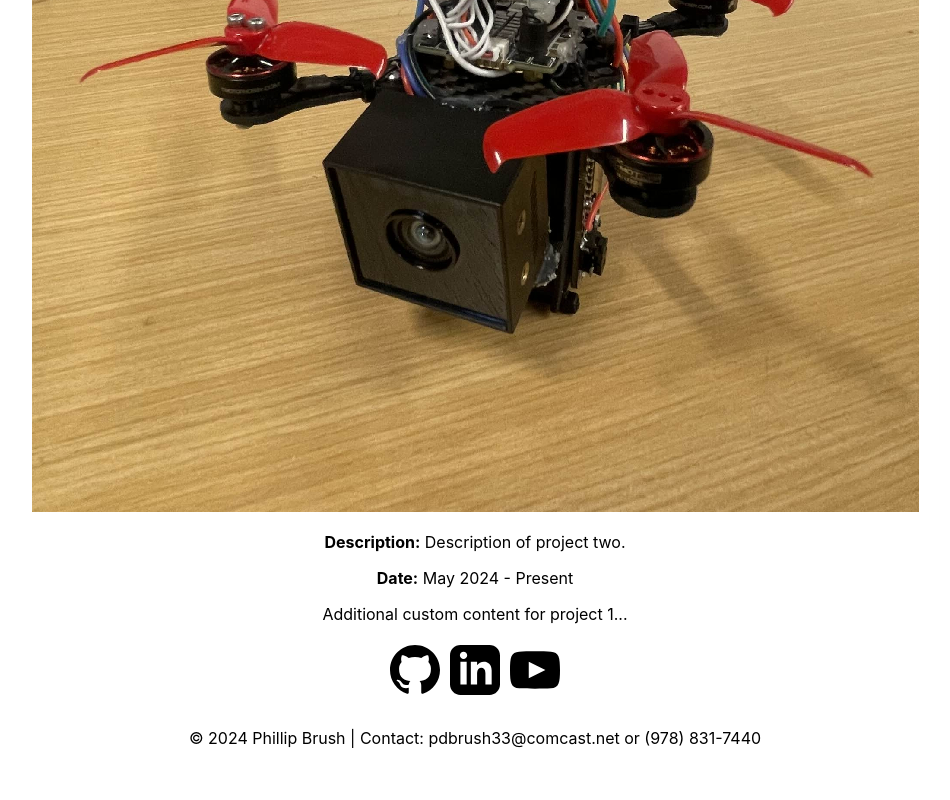
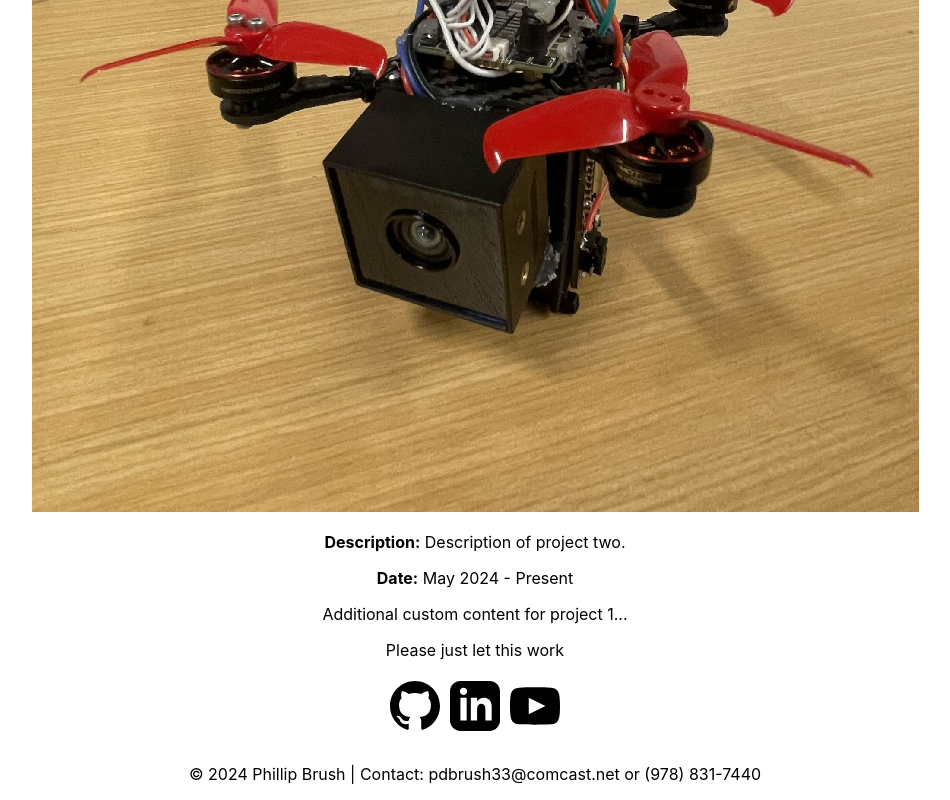
Before and after one commit to pbrush/pbrush.github.io, a React (Create React App) app in the folder my-portfolio/: page /projects/1 in a window 1280 px wide. Shown: the part 403-1203 px from the top of the page, without its empty margins (165-1115 px from the left). Before the commit the page ends 1167 px from the top, so only its background shows below. Built offline with nearby package versions, Linux system fonts and the light colour scheme.

Commit message:
clear cache

```diff
--- a/my-portfolio/package.json
+++ b/my-portfolio/package.json
@@ -1,7 +1,7 @@
 {
   "name": "my-portfolio",
   "version": "0.1.0",
-  "homepage": "https://pbrush.github.io/",
+  "homepage": "https://pbrush.github.io",
   "private": true,
   "dependencies": {
     "@testing-library/jest-dom": "^5.17.0",
--- a/my-portfolio/src/components/ProjectDetail.js
+++ b/my-portfolio/src/components/ProjectDetail.js
@@ -21,6 +21,7 @@ function ProjectDetail() {
           <p><strong>Description:</strong> {project.description}</p>
           <p><strong>Date:</strong> {project.date}</p>
           <p>Additional custom content for project 1...</p>
+          <p> Please just let this work</p>
         </div>
       ) : project.id === 2 ? (
         // Custom layout for project with ID 2
```
Also changed, not shown: 1 other file (tests, documents, lock files or other folders).
